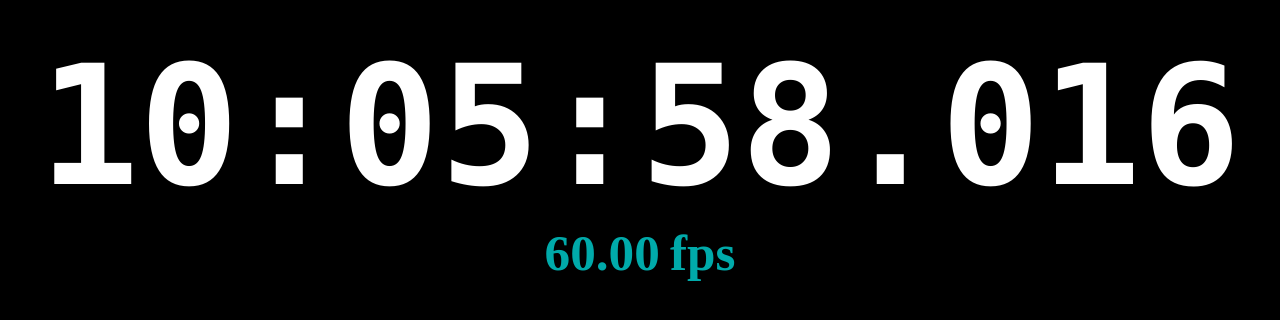
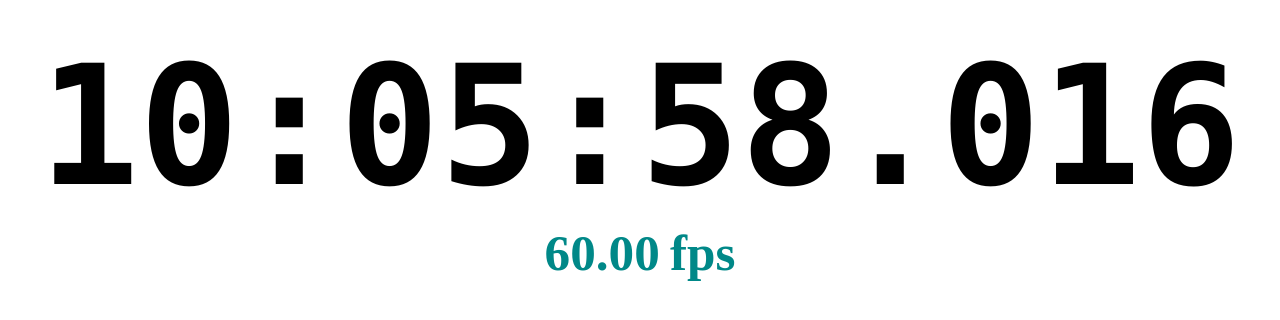
Before and after one commit to maruta/highfps-clock, a plain HTML site: page index.html in a window 1280 px wide. Shown: the part 244-564 px from the top of the page. Drawn offline with Linux system fonts and the light colour scheme.

Commit message:
Changed to a white background to encourage an increase in shutter speed.

```diff
--- a/index.html
+++ b/index.html
@@ -11,8 +11,8 @@
             align-items: center;
             height: 100vh;
             margin: 0;
-            background-color: #000;
-            color: #fff;
+            background-color: #fff;
+            color: #000;
             font-size: 5vw;
             font-weight: bold;
             overflow: hidden;
@@ -29,7 +29,7 @@
         }
         #fps-container {
             font-size: 4vw;
-            color: #0aa;
+            color: #088;
         }
     </style>
 </head>
```
